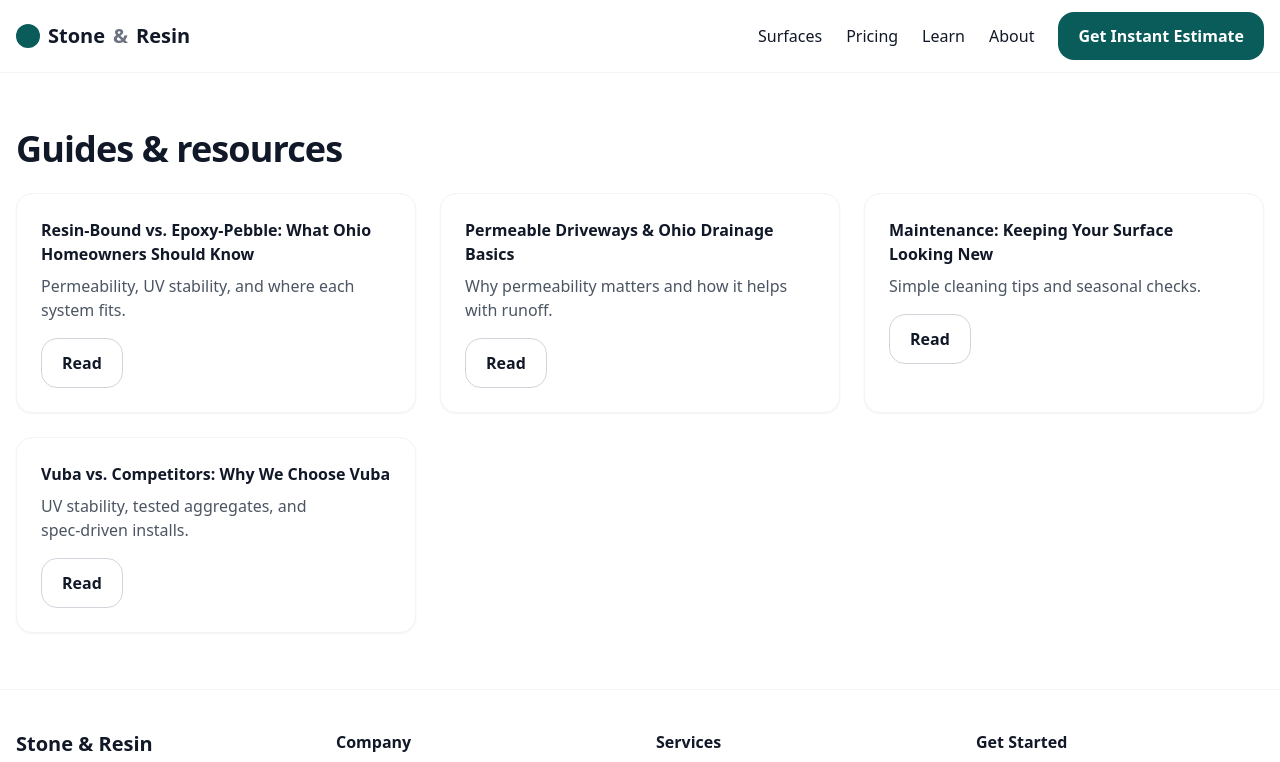
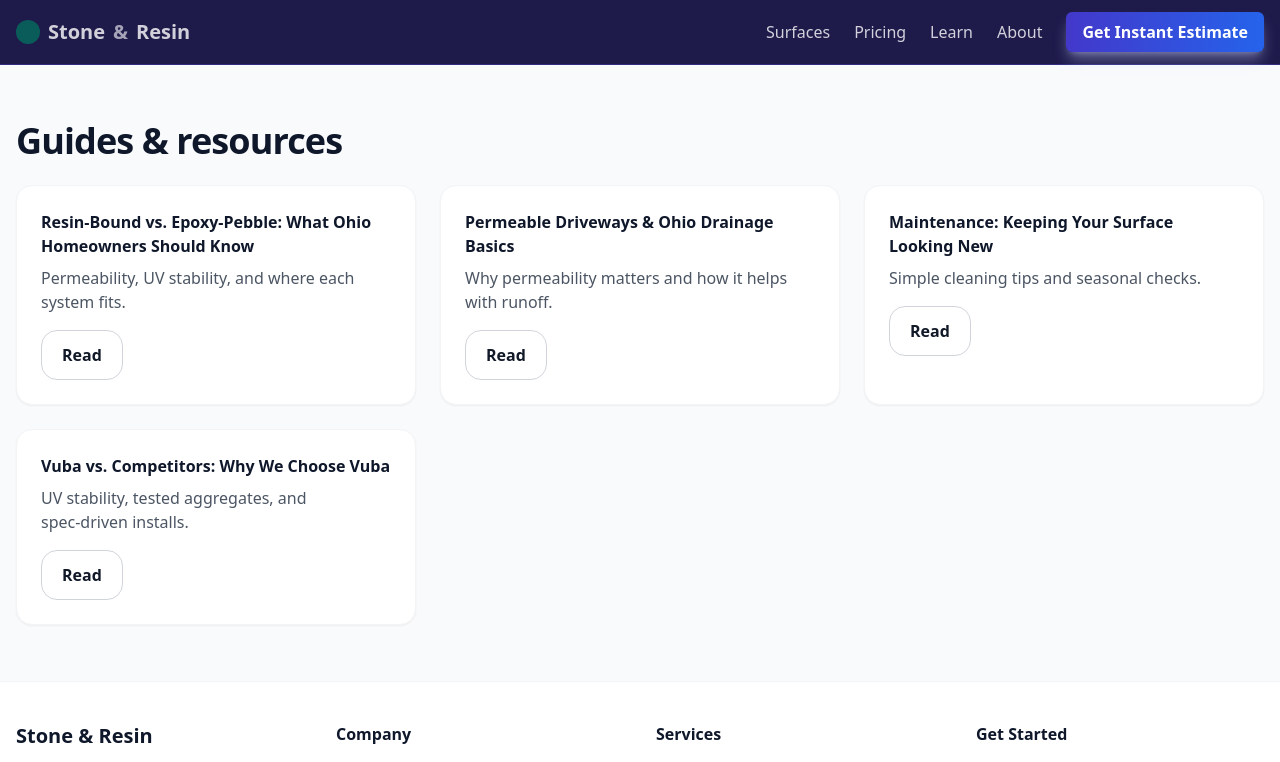
Before and after one commit to Stoneandresin/stoneandresin-site, a Next.js app: page /learn in a window 1280 px wide. Shown: the top 762 px of the page. Built offline with nearby package versions, Linux system fonts and the light colour scheme.

Commit message:
Theme: navy header + light page background; wrap major sections in white cards; migrate ColorsSlider to Embla; remove slick deps

```diff
--- a/app/globals.css
+++ b/app/globals.css
@@ -35,3 +35,21 @@ body { @apply bg-white text-gray-900; }
 /* Reveal on scroll animation */
 .reveal { opacity: 0; transform: translateY(8px); transition: opacity .5s ease, transform .5s ease; }
 .reveal.is-inview { opacity: 1; transform: translateY(0); }
+
+@layer components {
+  /* Site contrast */
+  .page-bg { @apply bg-slate-50; } /* light gray page background for contrast */
+
+  /* Navy header + inverted CTA */
+  .nav-dark { @apply bg-indigo-950 text-white border-b border-indigo-900; }
+  .btn-ghost-invert { @apply inline-flex items-center justify-center rounded-md px-3 py-2 font-semibold text-white/90 ring-1 ring-white/25 hover:bg-white/10 hover:text-white; }
+  .link-invert { @apply text-white/80 hover:text-white; }
+
+  /* Navy brand accents already used elsewhere */
+  .text-gradient { @apply bg-gradient-to-r from-indigo-700 via-blue-600 to-sky-500 bg-clip-text text-transparent; }
+  .btn-brand { @apply inline-flex items-center justify-center rounded-md px-4 py-2 font-semibold text-white bg-gradient-to-r from-indigo-700 to-blue-600 hover:from-indigo-800 hover:to-blue-700 shadow-lg shadow-indigo-200/40; }
+  .btn-outline { @apply inline-flex items-center justify-center rounded-md border border-gray-300 bg-white text-gray-700 hover:bg-gray-50; }
+}
+/* Embla helpers */
+.embla { overflow: hidden; }
+.embla__container { will-change: transform; }
--- a/app/layout.tsx
+++ b/app/layout.tsx
@@ -54,13 +54,13 @@ export default function RootLayout({
   };
   return (
     <html lang="en">
-      <body className="antialiased">
+      <body className="page-bg text-slate-900 antialiased">
         <script
           type="application/ld+json"
           dangerouslySetInnerHTML={{ __html: JSON.stringify(orgJsonLd) }}
         />
         <Navbar />
-        <main>{children}</main>
+        {children}
         <Footer />
         <Script id="ld-localbusiness" type="application/ld+json" strategy="afterInteractive">
           {JSON.stringify({
--- a/components/Navbar.tsx
+++ b/components/Navbar.tsx
@@ -5,32 +5,37 @@ import { useState } from "react"
 export default function Navbar() {
   const [open, setOpen] = useState(false)
   return (
-    <header className="sticky top-0 z-50 bg-white/80 backdrop-blur border-b border-gray-100">
-      <div className="container flex items-center justify-between py-3">
-        <Link href="/" className="flex items-center gap-2 font-extrabold text-xl">
-          <span className="inline-block h-6 w-6 rounded-full" style={{background:"var(--brand)"}}/>
-          Stone<span className="text-gray-500">&</span>Resin
+    <nav className="sticky top-0 z-50 nav-dark">
+      <div className="container mx-auto px-4 flex items-center justify-between py-3">
+        <Link href="/" className="flex items-center gap-2 font-extrabold text-xl link-invert">
+          <span className="inline-block h-6 w-6 rounded-full" style={{ background: "var(--brand)" }} />
+          Stone<span className="text-white/60">&</span>Resin
         </Link>
-        <nav className="hidden md:flex items-center gap-6">
-          <Link href="/#surfaces" className="hover:underline">Surfaces</Link>
-          <Link href="/pricing" className="hover:underline">Pricing</Link>
-          <Link href="/learn" className="hover:underline">Learn</Link>
-          <Link href="/about" className="hover:underline">About</Link>
-          <Link href="/contact" className="btn" aria-label="Get an instant estimate">Get Instant Estimate</Link>
-        </nav>
-        <button aria-label="Toggle menu" className="md:hidden btn-outline" onClick={()=>setOpen(o=>!o)}>Menu</button>
+
+        <div className="hidden md:flex items-center gap-6">
+          <Link href="/#surfaces" className="link-invert">Surfaces</Link>
+          <Link href="/pricing" className="link-invert">Pricing</Link>
+          <Link href="/learn" className="link-invert">Learn</Link>
+          <Link href="/about" className="link-invert">About</Link>
+          <Link href="/contact" className="btn-brand" aria-label="Get an instant estimate">Get Instant Estimate</Link>
+        </div>
+
+        <button aria-label="Toggle menu" className="md:hidden btn-ghost-invert" onClick={() => setOpen(o => !o)}>
+          Menu
+        </button>
       </div>
+
       {open && (
-        <div className="md:hidden border-t border-gray-100 bg-white">
-          <div className="container py-3 flex flex-col gap-3">
-            <Link href="/#surfaces" onClick={()=>setOpen(false)}>Surfaces</Link>
-            <Link href="/pricing" onClick={()=>setOpen(false)}>Pricing</Link>
-            <Link href="/learn" onClick={()=>setOpen(false)}>Learn</Link>
-            <Link href="/about" onClick={()=>setOpen(false)}>About</Link>
-            <Link href="/contact" className="btn" onClick={()=>setOpen(false)}>Get Instant Estimate</Link>
+        <div className="md:hidden border-t border-indigo-900 bg-indigo-950">
+          <div className="container mx-auto px-4 py-3 flex flex-col gap-3">
+            <Link href="/#surfaces" className="link-invert" onClick={() => setOpen(false)}>Surfaces</Link>
+            <Link href="/pricing" className="link-invert" onClick={() => setOpen(false)}>Pricing</Link>
+            <Link href="/learn" className="link-invert" onClick={() => setOpen(false)}>Learn</Link>
+            <Link href="/about" className="link-invert" onClick={() => setOpen(false)}>About</Link>
+            <Link href="/contact" className="btn-brand" onClick={() => setOpen(false)}>Get Instant Estimate</Link>
           </div>
         </div>
       )}
-    </header>
+    </nav>
   )
 }
```
Lines whose indentation alone changed are shown as unchanged.
